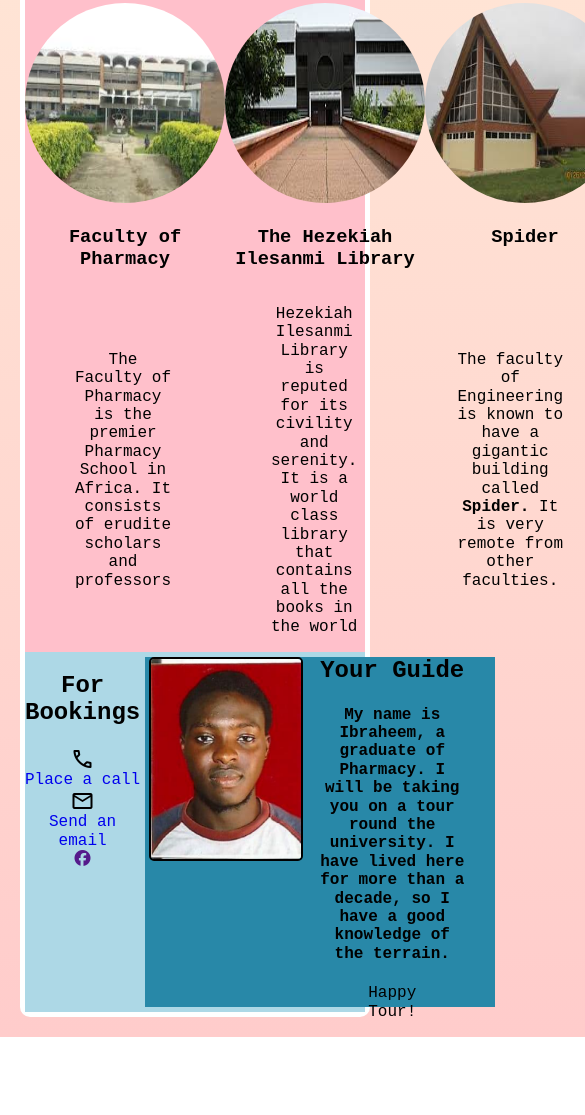
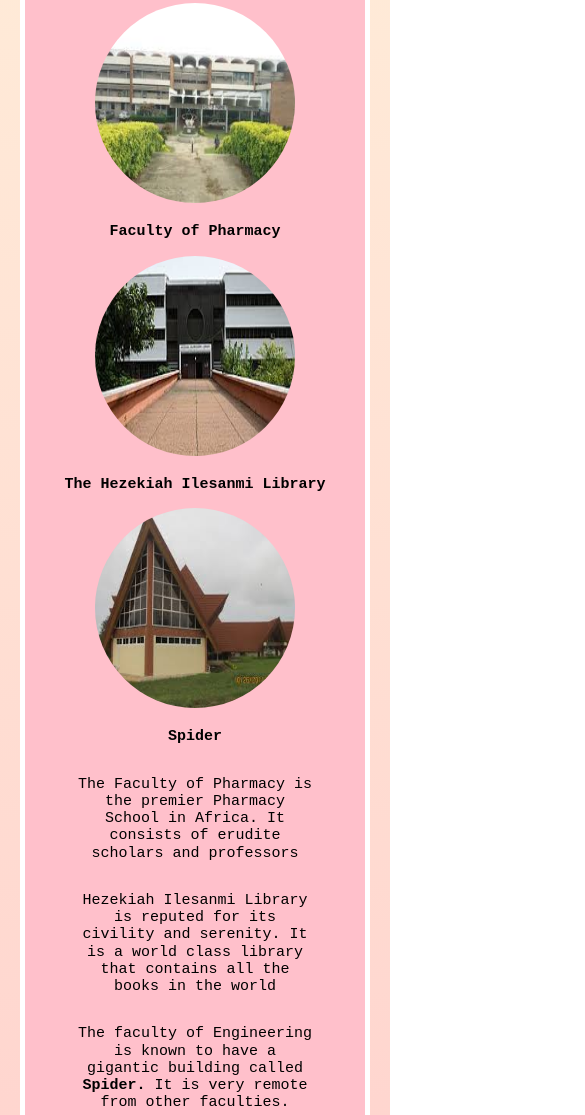
Before and after one commit to Ibrahola/School, a website: page index.html in a window 390 px wide. Shown: the part 1175-2290 px from the top of the page, 585 px wide, since content can reach past the window. Before the commit the page ends 2212 px from the top, so only its background shows below. Drawn offline with nearby package versions, Linux system fonts and the light colour scheme; a web font is replaced by a local one.

Commit message:
added media

```diff
--- a/index.css
+++ b/index.css
@@ -123,3 +123,19 @@ a:hover {
     color:red;
     transition: 2s;
 }
+
+
+@media(max-width :700px){
+    .flex {
+        flex-direction: column;
+    }
+    .description{
+        flex-direction: column;
+    }
+    .three {
+        flex-direction: column;
+    }
+    * {
+        font-size: 15px;
+    }
+}
```
